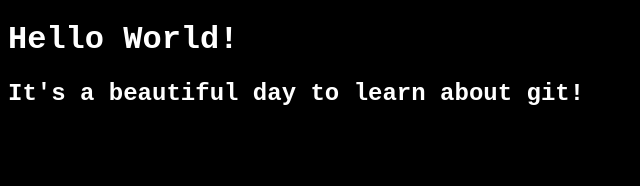
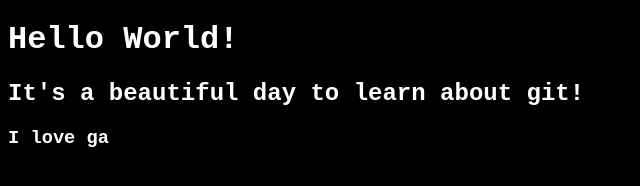
Before and after one commit to TaylorDarneille/hello-world, a plain HTML site: page index.html in a window 1280 px wide. Shown: the full height of the page, 0-640 px from the left. Drawn offline with Linux system fonts and the light colour scheme.

Commit message:
added an h3

```diff
--- a/index.html
+++ b/index.html
@@ -8,5 +8,6 @@
   <body>
     <h1>Hello World!</h1>
     <h2>It's a beautiful day to learn about git!</h2>
+    <h3>I love ga</h3>
   </body>
 </html>
```
